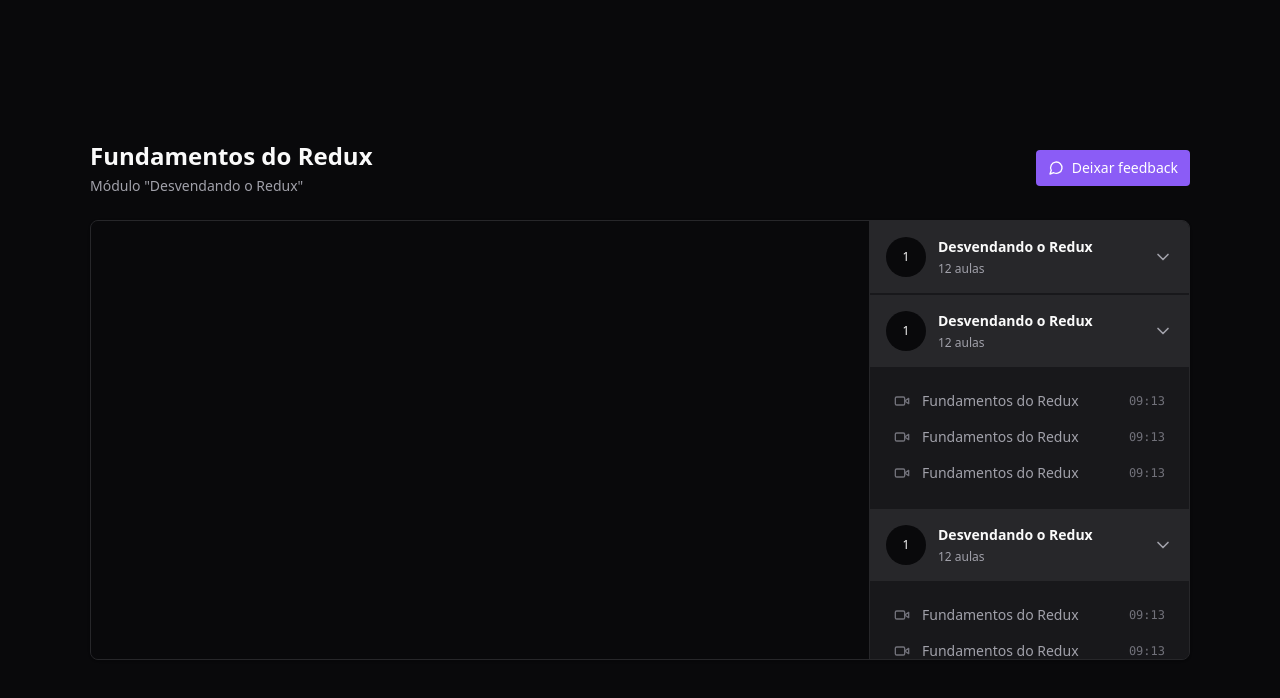
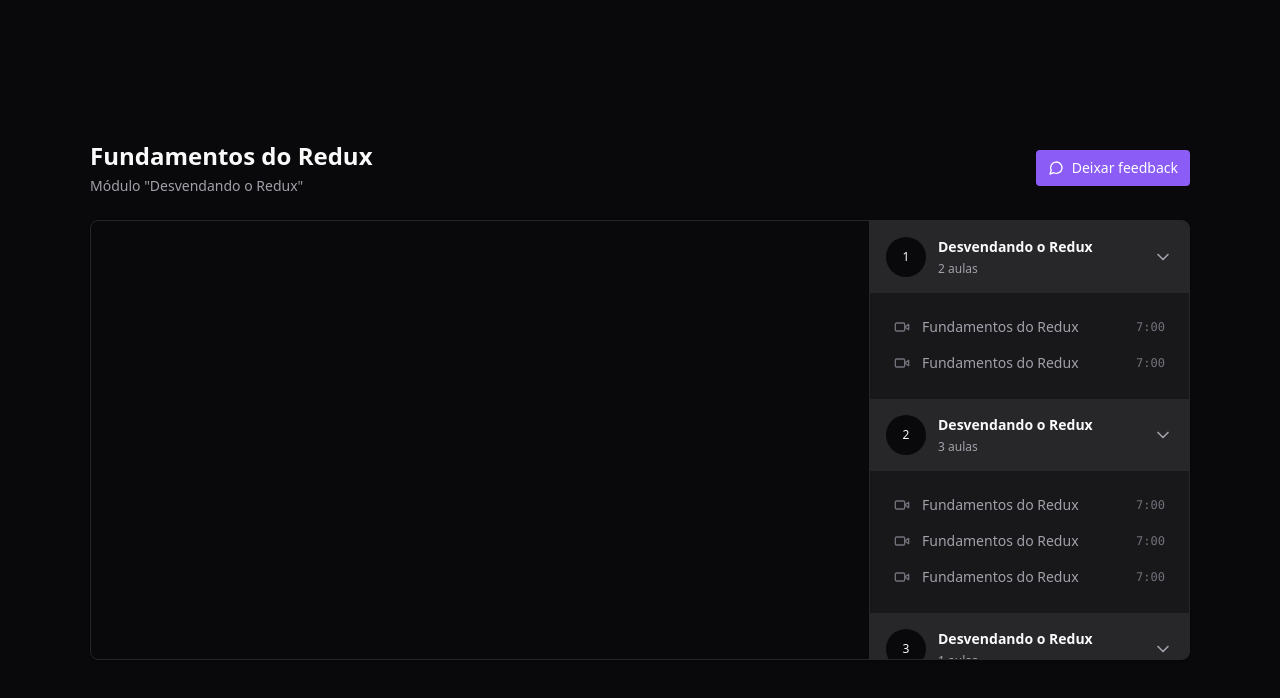
Before and after one commit to ahnucl/ignite-curso-react-redux-zustand, a React (Vite) app: page / in a window 1280 px wide. Shown: the top 698 px of the page. Built offline with nearby package versions, Linux system fonts and the light colour scheme.

Commit message:
Componentiza aplicação

```diff
--- /dev/null
+++ b/src/components/Header.tsx
@@ -0,0 +1,8 @@
+export function Header() {
+  return (
+    <div className="flex flex-col gap-1">
+      <h1 className="text-2xl font-bold">Fundamentos do Redux</h1>
+      <span className="text-sm text-zinc-400">Módulo "Desvendando o Redux"</span>
+    </div>
+  )
+}
--- /dev/null
+++ b/src/components/Lesson.tsx
@@ -0,0 +1,16 @@
+import { Video } from "lucide-react";
+
+interface LessonProps {
+  title: string
+  duration: string
+}
+
+export function Lesson({ title, duration }: LessonProps) {
+  return (
+    <button className="flex items-center gap-3 text-sm text-zinc-400">
+      <Video className="w-4 h-4 text-zinc-500" />
+      <span>{title}</span>
+      <span className="ml-auto font-mono text-xs text-zinc-500">{duration}</span>
+    </button>
+  )
+}
--- /dev/null
+++ b/src/components/Module.tsx
@@ -0,0 +1,33 @@
+import { ChevronDown } from "lucide-react";
+import { Lesson } from "./Lesson";
+
+interface ModuleProps {
+  moduleIndex: number
+  title: string
+  amountOfLessons: number
+}
+
+export function Module({ moduleIndex, title, amountOfLessons }: ModuleProps) {
+  return (
+    <div>
+      <button className="flex w-full items-center gap-3 bg-zinc-800 p-4">
+        <div className="flex h-10 w-10 rounded-full items-center justify-center bg-zinc-950 text-xs">
+          {moduleIndex + 1}
+        </div>
+
+        <div className="flex flex-col gap-1 text-left">
+          <strong className="text-sm">{title}</strong>
+          <span className="text-xs text-zinc-400">{amountOfLessons} aulas</span>
+        </div>
+
+        <ChevronDown className="w-5 h-5 ml-auto text-zinc-400" />
+      </button>
+
+      <nav className="relative flex flex-col gap-4 p-6">
+        {Array.from({ length: amountOfLessons }).map((_, i) =>
+          <Lesson key={i} title="Fundamentos do Redux" duration="7:00" />
+        )}
+      </nav>
+    </div>
+  )
+}
--- /dev/null
+++ b/src/components/Video.tsx
@@ -0,0 +1,14 @@
+import ReactPlayer from "react-player";
+
+export function Video() {
+  return (
+    <div className="w-full bg-zinc-950 aspect-video">
+      <ReactPlayer
+        width="100%"
+        height="100%"
+        controls
+        url="https://www.youtube.com/watch?v=RNj5oxr7xfw&ab_channel=SpacePregui%C3%A7a"
+      />
+    </div>
+  )
+}
--- a/src/pages/Player.tsx
+++ b/src/pages/Player.tsx
@@ -1,5 +1,7 @@
-import { ChevronDown, MessageCircle, Video } from "lucide-react";
-import ReactPlayer from 'react-player'
+import { MessageCircle } from "lucide-react";
+import { Header } from "../components/Header";
+import { Module } from "../components/Module";
+import { Video } from "../components/Video";
 
 export function Player() {
   return (
@@ -7,10 +9,7 @@
       <div className="flex w-[1100px] flex-col gap-6">
         <div className="flex items-center justify-between">
           { /** Header */}
-          <div className="flex flex-col gap-1">
-            <h1 className="text-2xl font-bold">Fundamentos do Redux</h1>
-            <span className="text-sm text-zinc-400">Módulo "Desvendando o Redux"</span>
-          </div>
+          <Header />
 
           <button className="flex items-center gap-2 rounded bg-violet-500 px-3 py-2 text-sm font-medium text-white hover:bg-violet-600">
             <MessageCircle className="w-4 h-4" />
@@ -20,100 +19,14 @@
 
         <main className="relative flex overflow-hidden rounded-lg border border-zinc-800 bg-zinc-900 shadow pr-80">
           <div className="flex-1">
-            <div className="w-full bg-zinc-950 aspect-video">
-              <ReactPlayer
-                width="100%"
-                height="100%"
-                controls
-                url="https://www.youtube.com/watch?v=RNj5oxr7xfw&ab_channel=SpacePregui%C3%A7a"
-              />
-            </div>
+            <Video />
           </div>
+
           <aside className="w-80 absolute top-0 bottom-0 right-0 border-l divide-y-2 divide-zinc-900 border-zinc-800 bg-zinc-900 overflow-y-scroll scrollbar-thin scrollbar-track-zinc-950 scrollbar-thumb-zinc-800">
-            <div>
-              <button className="flex w-full items-center gap-3 bg-zinc-800 p-4">
-                <div className="flex h-10 w-10 rounded-full items-center justify-center bg-zinc-950 text-xs">
-                  1
-                </div>
-
-                <div className="flex flex-col gap-1 text-left">
-                  <strong className="text-sm">Desvendando o Redux</strong>
-                  <span className="text-xs text-zinc-400">12 aulas</span>
-                </div>
-
-                <ChevronDown className="w-5 h-5 ml-auto text-zinc-400" />
-              </button>
-
-
-            </div>
-            <div>
-              <button className="flex w-full items-center gap-3 bg-zinc-800 p-4">
-                <div className="flex h-10 w-10 rounded-full items-center justify-center bg-zinc-950 text-xs">
-                  1
-                </div>
-
-                <div className="flex flex-col gap-1 text-left">
-                  <strong className="text-sm">Desvendando o Redux</strong>
-                  <span className="text-xs text-zinc-400">12 aulas</span>
-                </div>
-
-                <ChevronDown className="w-5 h-5 ml-auto text-zinc-400" />
-              </button>
-
-              <nav className="relative flex flex-col gap-4 p-6">
-                <button className="flex items-center gap-3 text-sm text-zinc-400">
-                  <Video className="w-4 h-4 text-zinc-500" />
-                  <span>Fundamentos do Redux</span>
-                  <span className="ml-auto font-mono text-xs text-zinc-500">09:13</span>
-                </button>
-
-                <button className="flex items-center gap-3 text-sm text-zinc-400">
-                  <Video className="w-4 h-4 text-zinc-500" />
-                  <span>Fundamentos do Redux</span>
-                  <span className="ml-auto font-mono text-xs text-zinc-500">09:13</span>
-                </button>
-
-                <button className="flex items-center gap-3 text-sm text-zinc-400">
-                  <Video className="w-4 h-4 text-zinc-500" />
-                  <span>Fundamentos do Redux</span>
-                  <span className="ml-auto font-mono text-xs text-zinc-500">09:13</span>
-                </button>
-              </nav>
-            </div>
-            <div>
-              <button className="flex w-full items-center gap-3 bg-zinc-800 p-4">
-                <div className="flex h-10 w-10 rounded-full items-center justify-center bg-zinc-950 text-xs">
-                  1
-                </div>
-
-                <div className="flex flex-col gap-1 text-left">
-                  <strong className="text-sm">Desvendando o Redux</strong>
-                  <span className="text-xs text-zinc-400">12 aulas</span>
-                </div>
-
-                <ChevronDown className="w-5 h-5 ml-auto text-zinc-400" />
-              </button>
-
-              <nav className="relative flex flex-col gap-4 p-6">
-                <button className="flex items-center gap-3 text-sm text-zinc-400">
-                  <Video className="w-4 h-4 text-zinc-500" />
-                  <span>Fundamentos do Redux</span>
-                  <span className="ml-auto font-mono text-xs text-zinc-500">09:13</span>
-                </button>
-
-                <button className="flex items-center gap-3 text-sm text-zinc-400">
-                  <Video className="w-4 h-4 text-zinc-500" />
-                  <span>Fundamentos do Redux</span>
-                  <span className="ml-auto font-mono text-xs text-zinc-500">09:13</span>
-                </button>
-
-                <button className="flex items-center gap-3 text-sm text-zinc-400">
-                  <Video className="w-4 h-4 text-zinc-500" />
-                  <span>Fundamentos do Redux</span>
-                  <span className="ml-auto font-mono text-xs text-zinc-500">09:13</span>
-                </button>
-              </nav>
-            </div>
+            <Module moduleIndex={0} title="Desvendando o Redux" amountOfLessons={2} />
+            <Module moduleIndex={1} title="Desvendando o Redux" amountOfLessons={3} />
+            <Module moduleIndex={2} title="Desvendando o Redux" amountOfLessons={1} />
+            <Module moduleIndex={3} title="Desvendando o Redux" amountOfLessons={3} />
 
           </aside>
         </main>
```
